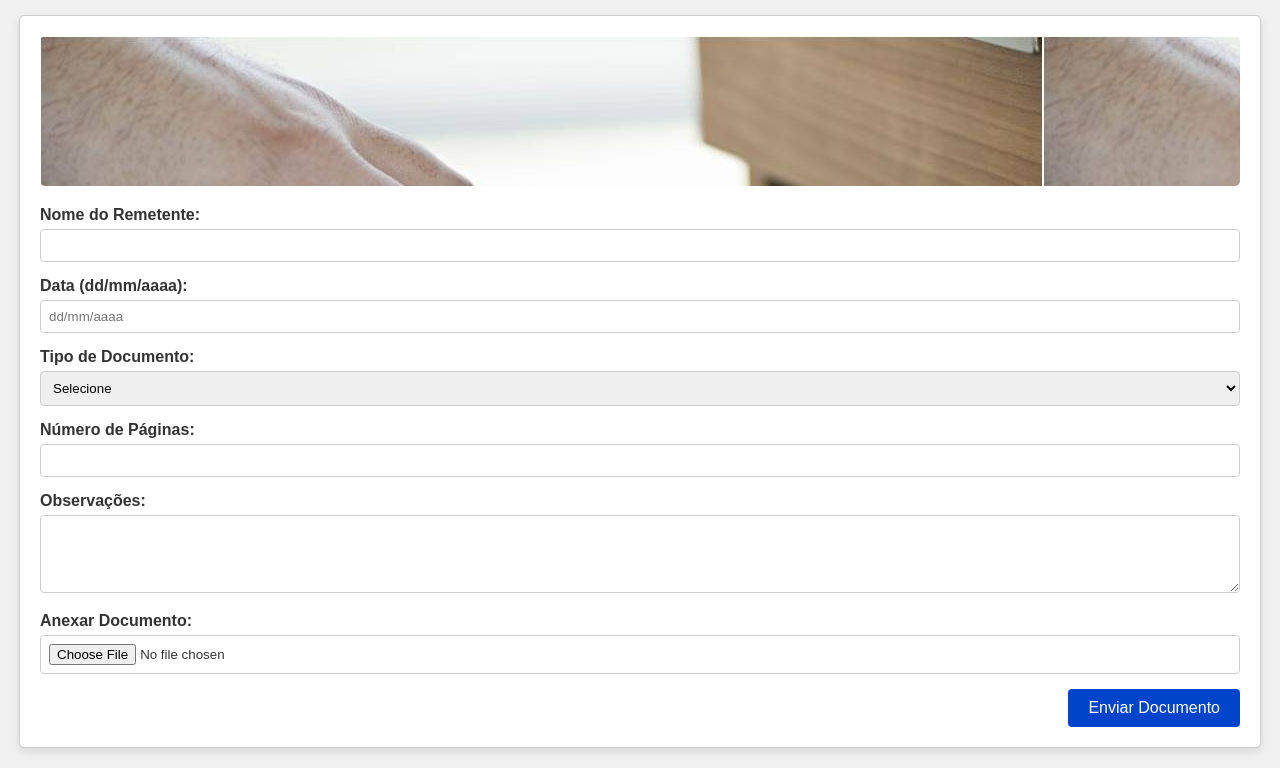
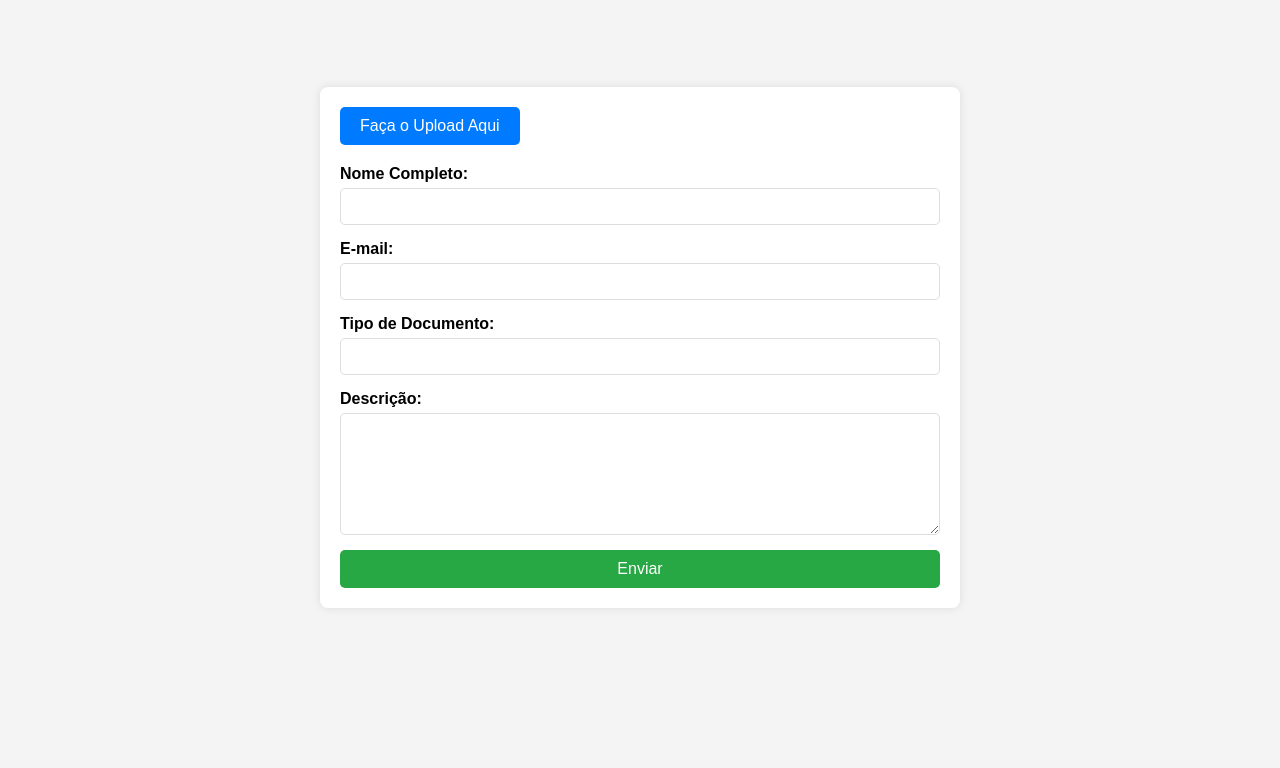
Before and after one commit to cdiprojetos/cdi_protocolos, a plain HTML site: page index.html in a window 1280 px wide. Shown: the part 53-821 px from the top of the page. After the commit the page ends 800 px from the top, so only its background shows below. Drawn offline with Linux system fonts and the light colour scheme.

Commit message:
index.html

```diff
--- a/index.html
+++ b/index.html
@@ -3,145 +3,102 @@
 <head>
     <meta charset="UTF-8">
     <meta name="viewport" content="width=device-width, initial-scale=1.0">
-    <title>CDI PROTOCOLO</title>
+    <title>Protocolo de Documentos</title>
     <style>
         body {
             font-family: Arial, sans-serif;
+            background-color: #f4f4f4;
             margin: 0;
             padding: 0;
-            background: #f0f0f0;
-            color: #333;
+            display: flex;
+            justify-content: center;
+            align-items: center;
+            height: 100vh;
         }
-        .header {
-            background-color: #0044cc;
+
+        .container {
+            background: #fff;
+            padding: 20px;
+            border-radius: 8px;
+            box-shadow: 0 0 10px rgba(0, 0, 0, 0.1);
+            width: 80%;
+            max-width: 600px;
+        }
+
+        .upload-button {
+            display: inline-block;
+            padding: 10px 20px;
+            font-size: 16px;
             color: #fff;
-            padding: 10px 0;
+            background-color: #007BFF;
             text-align: center;
-        }
-        .header h1 {
-            margin: 0;
-            font-size: 24px;
-        }
-        .container {
-            max-width: 1200px;
-            margin: 20px auto;
-            background: #fff;
-            border: 1px solid #ccc;
             border-radius: 5px;
-            padding: 20px;
-            box-shadow: 0 4px 8px rgba(0, 0, 0, 0.1);
-        }
-        .banner {
-            width: 100%;
-            height: 150px;
-            background-color: #ddd;
-            border-radius: 5px;
+            text-decoration: none;
             margin-bottom: 20px;
         }
-        .form-group {
-            margin-bottom: 15px;
+
+        .upload-button:hover {
+            background-color: #0056b3;
         }
-        .form-group label {
-            display: block;
+
+        form {
+            display: flex;
+            flex-direction: column;
+        }
+
+        label {
             margin-bottom: 5px;
             font-weight: bold;
         }
-        .form-group input, .form-group textarea, .form-group select {
-            width: 100%;
-            padding: 8px;
-            border: 1px solid #ccc;
-            border-radius: 4px;
-            box-sizing: border-box;
+
+        input, textarea {
+            margin-bottom: 15px;
+            padding: 10px;
+            border-radius: 5px;
+            border: 1px solid #ddd;
         }
-        .form-group textarea {
+
+        textarea {
             resize: vertical;
+            min-height: 100px;
         }
-        .submit-btn {
-            text-align: right;
-        }
-        .submit-btn button {
-            background-color: #0044cc;
-            color: #fff;
-            border: none;
+
+        button {
             padding: 10px 20px;
             font-size: 16px;
+            color: #fff;
+            background-color: #28a745;
+            border: none;
+            border-radius: 5px;
             cursor: pointer;
-            border-radius: 4px;
-            transition: background-color 0.3s;
         }
-        .submit-btn button:hover {
-            background-color: #003399;
-        }
-        .status {
-            margin-top: 20px;
-            padding: 10px;
-            border: 1px solid #ccc;
-            border-radius: 5px;
-            background: #e0e0e0;
-        }
-        .hidden {
-            display: none;
+
+        button:hover {
+            background-color: #218838;
         }
     </style>
 </head>
 <body>
-    <div class="header">
-        <h1><strong>CDI PROTOCOLO</strong></h1>
+    <div class="container">
+        <a href="https://drive.google.com/drive/folders/11Ei0RvcDBf_CnA2R81-58LaDkYLauZ5W" class="upload-button">
+            Faça o Upload Aqui
+        </a>
+
+        <form action="YOUR_SERVER_ENDPOINT" method="POST">
+            <label for="name">Nome Completo:</label>
+            <input type="text" id="name" name="name" required>
+
+            <label for="email">E-mail:</label>
+            <input type="email" id="email" name="email" required>
+
+            <label for="document-type">Tipo de Documento:</label>
+            <input type="text" id="document-type" name="document-type" required>
+
+            <label for="description">Descrição:</label>
+            <textarea id="description" name="description" required></textarea>
+
+            <button type="submit">Enviar</button>
+        </form>
     </div>
-    <div class="container">
-        <div class="banner" id="bannerImage">
-            <!-- Espaço para o banner -->
-        </div>
-        <form id="uploadForm">
-            <div class="form-group">
-                <label for="name">Nome do Remetente:</label>
-                <input type="text" id="name" name="name" required>
-            </div>
-            <div class="form-group">
-                <label for="date">Data (dd/mm/aaaa):</label>
-                <input type="text" id="date" name="date" placeholder="dd/mm/aaaa" required>
-            </div>
-            <div class="form-group">
-                <label for="docType">Tipo de Documento:</label>
-                <select id="docType" name="docType" required>
-                    <option value="">Selecione</option>
-                    <option value="original">Original</option>
-                    <option value="copia">Cópia</option>
-                </select>
-            </div>
-            <div class="form-group">
-                <label for="pages">Número de Páginas:</label>
-                <input type="number" id="pages" name="pages" required>
-            </div>
-            <div class="form-group">
-                <label for="observations">Observações:</label>
-                <textarea id="observations" name="observations" rows="4"></textarea>
-            </div>
-            <div class="form-group">
-                <label for="file">Anexar Documento:</label>
-                <input type="file" id="file" name="file" required>
-            </div>
-            <div class="submit-btn">
-                <button type="submit">Enviar Documento</button>
-            </div>
-        </form>
-        <div id="status" class="status hidden">
-            <p>Status do Documento: <span id="documentStatus">Aguardando envio...</span></p>
-        </div>
-    </div>
-
-    <script>
-        // Substitua o link abaixo pelo link da imagem do banner desejada
-        document.getElementById('bannerImage').style.backgroundImage = "url('https://github.com/cdiprojetos/cdi_protocolos/blob/main/Imagem1.jpg?raw=true')";
-
-        document.getElementById('uploadForm').addEventListener('submit', function(event) {
-            event.preventDefault();
-            // Aqui você pode adicionar a lógica de envio do formulário e atualização de status
-            document.getElementById('status').classList.remove('hidden');
-            document.getElementById('documentStatus').textContent = 'Documento enviado e aguardando recebimento';
-            // Limpar campos após envio
-            document.getElementById('uploadForm').reset();
-        });
-    </script>
 </body>
 </html>
```
